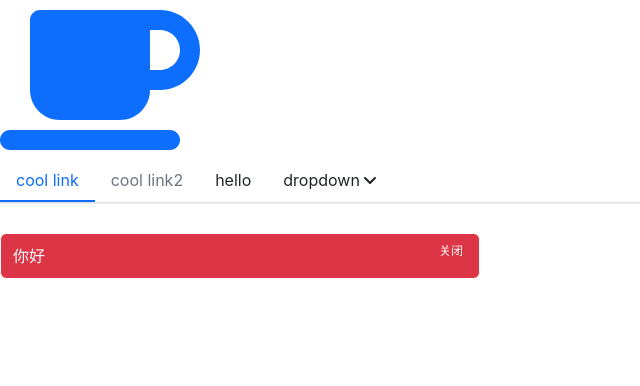
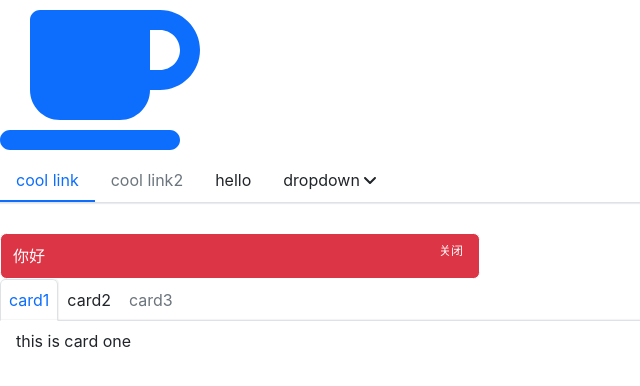
Before and after one commit to frjacson/piano-ui, a React (Create React App) app: page / in a window 1280 px wide. Shown: the top 386 px of the page, without its empty margins (0-640 px from the left). Built offline with nearby package versions, Linux system fonts and the light colour scheme.

Commit message:
feat: add Tabs component

```diff
--- a/src/App.tsx
+++ b/src/App.tsx
@@ -7,7 +7,9 @@ import MenuItem from './components/Menu/MenuItem'
 import SubMenu from './components/Menu/SubMenu'
 import Icon from './components/Icon/Icon'
 import Alert from './components/Alert/Alert'
-import Button from './components/Button/button'
+// import Button from './components/Button/button'
+import Tabs from './components/Tabs/Tabs'
+import TabItem from './components/Tabs/TabItem'
 
 library.add(fas)
 function App() {
@@ -26,6 +28,13 @@ function App() {
       <Alert type="danger" closeIcon="关闭">
         你好
       </Alert>
+      <Tabs styleType="outline">
+        <TabItem label="card1">this is card one</TabItem>
+        <TabItem label="card2">this is card two</TabItem>
+        <TabItem label="card3" disabled>
+          this is card three
+        </TabItem>
+      </Tabs>
     </div>
   )
 }
--- /dev/null
+++ b/src/components/Tabs/TabItem.tsx
@@ -0,0 +1,28 @@
+import React from 'react'
+import classNames from 'classnames'
+
+export interface TabItemProps {
+  label: any
+  className?: string
+  isActive?: boolean
+  disabled?: boolean
+  children?: React.ReactNode
+}
+
+const TabItem: React.FC<TabItemProps> = props => {
+  const { label, className, isActive, children } = props
+  const classes = classNames('tabs-content', className, {
+    'tabs-content-active': isActive
+  })
+  return (
+    <div className={classes} key={label}>
+      {children}
+    </div>
+  )
+}
+TabItem.defaultProps = {
+  isActive: false,
+  disabled: false
+}
+TabItem.displayName = 'TabItem'
+export default TabItem
--- /dev/null
+++ b/src/components/Tabs/Tabs.tsx
@@ -0,0 +1,78 @@
+import React, { useState } from 'react'
+import classNames from 'classnames'
+import { TabItemProps } from './TabItem'
+
+type TabStyle = 'underline' | 'outline'
+
+export interface TabProps {
+  defalutIndex?: number
+  onSelect?: (selectId: number) => void
+  styleType?: TabStyle
+  className?: string
+  children?: React.ReactNode
+}
+
+const Tabs: React.FC<TabProps> = props => {
+  const { defalutIndex, onSelect, styleType, className, children } = props
+  const classes = classNames('tabs-nav', className, {
+    'tabs-underline': styleType === 'underline',
+    'tabs-outline': styleType === 'outline'
+  })
+  const [activeIndex, setActiveIndex] = useState(defalutIndex)
+  const handleClick = (index: number, disabled: boolean) => {
+    if (disabled) return
+    setActiveIndex(index)
+    if (typeof onSelect === 'function') {
+      onSelect(index)
+    }
+  }
+  const childrenComponent = () => {
+    return React.Children.map(children, (child, index) => {
+      const childElement = child as React.FunctionComponentElement<TabItemProps>
+      const isLabelDisabled = childElement.props.disabled
+        ? childElement.props.disabled
+        : false
+      const tabsLabelClasses = classNames('tabs-label', {
+        'tabs-label-disabled': isLabelDisabled,
+        'tabs-label-active': activeIndex === index
+      })
+      const handleChildClick = () => {
+        handleClick(index, isLabelDisabled)
+      }
+      return (
+        <li className={tabsLabelClasses} onClick={handleChildClick} key={index}>
+          {childElement.props.label}
+        </li>
+      )
+    })
+  }
+  const renderChildren = () => {
+    return React.Children.map(children, (child, index) => {
+      const childElement = child as React.FunctionComponentElement<TabItemProps>
+      const { displayName } = childElement.type
+      if (displayName === 'TabItem') {
+        return React.cloneElement(childElement, {
+          isActive: activeIndex === index
+        })
+      } else {
+        console.error(
+          'Warning: Tabs has a child which is not a TabItem component'
+        )
+      }
+    })
+  }
+  return (
+    <div>
+      <nav className={classes}>
+        <ul className="tabs-ul">{childrenComponent()}</ul>
+      </nav>
+      {renderChildren()}
+    </div>
+  )
+}
+Tabs.defaultProps = {
+  defalutIndex: 0,
+  styleType: 'underline'
+}
+
+export default Tabs
--- /dev/null
+++ b/src/components/Tabs/_style.scss
@@ -0,0 +1,55 @@
+.tabs-nav {
+  border-bottom: $tabs-border-width solid $tabs-border-color;
+  box-shadow: $tabs-box-shadow;
+  > ul.tabs-ul {
+    list-style: none;
+    padding-left: 0;
+    margin-bottom: 0;
+    display: flex;
+    flex-wrap: wrap;
+    >.tabs-label {
+      padding: $tabs-label-padding-y $tabs-label-padding-y;
+      cursor: pointer;
+      border-top-left-radius: $tabs-label-border-radius;
+      border-top-right-radius: $tabs-label-border-radius;
+    }
+    >.tabs-label-disabled {
+      color: $tabs-label-disabled-color;
+      pointer-events: none;
+    }
+  }
+  &.tabs-underline {
+    .tabs-label {
+      border-bottom: $tabs-label-active-border-width solid transparent;
+      &.tabs-label-active {
+        color: $tabs-label-active-color;
+        border-bottom: $tabs-label-active-border-width solid $tabs-label-active-color;
+      }
+    }
+  }
+  &.tabs-outline {
+    box-shadow: $tabs-box-shadow-outline;
+    >ul.tabs-ul {
+      margin-bottom: -$tabs-label-active-border-width;
+    }
+    .tabs-label {
+      border-width: $tabs-label-active-border-width;
+      border-style: solid;
+      border-color: transparent transparent $tabs-border-color;
+      &.tabs-label-active {
+        border-bottom-width: $tabs-label-active-border-bottom-width;
+        color: $tabs-label-active-color;
+        border-color: $tabs-border-color $tabs-border-color $white;
+        box-shadow: $tabs-label-active-box-shadow;
+      }
+    }
+  }
+}
+
+.tabs-content {
+  padding: $tabs-content-padding-y $tabs-content-padding-x;
+  display: none;
+  &.tabs-content-active {
+    display: block;
+  }
+}
--- a/src/styles/_variables.scss
+++ b/src/styles/_variables.scss
@@ -260,6 +260,27 @@ $menu-item-disabled-color: $gray-600 !default;
 $submenu-box-shadow: 0 2px 4px 0 rgba(0, 0, 0, 0.12),
   0 0 6px 0 rgba(0, 0, 0, 0.04);
 
+// tabs
+$tabs-border-width: $border-width !default;
+$tabs-border-color: $border-color !default;
+$tabs-box-shadow: inset 0 1px 0 rgba($white, 0.15), 0 1px 1px rgba($black, 0.05) !default;
+
+$tabs-box-shadow-outline: inset 0 1px 0 rgba($white, 0.05), inset 0 -1px 1px rgba($black, 0.05) !default;
+
+$tabs-label-padding-y: 0.5rem !default;
+$tabs-label-padding-x: 1rem !default;
+$tabs-label-border-radius: 0.35rem;
+
+$tabs-label-disabled-color: $gray-600 !default;
+
+$tabs-label-active-color: $primary !default;
+$tabs-label-active-border-width: 1px !default;
+$tabs-label-active-border-bottom-width: 1.5px !default;
+$tabs-label-active-box-shadow: inset 0 -1px 0 rgba($white, 0.15), 1px -1px 1px rgba($black, 0.05) !default;
+
+$tabs-content-padding-y: 0.5rem !default;
+$tabs-content-padding-x: 1rem !default;
+
 //input
 $input-padding-y: $btn-padding-y !default;
 $input-padding-x: $btn-padding-x !default;
--- a/src/styles/index.scss
+++ b/src/styles/index.scss
@@ -12,3 +12,5 @@
 @import '../components/Icon/style';
 
 @import '../components/Alert/style';
+
+@import '../components/Tabs/style';
```
Also changed, not shown: 1 other file (tests, documents, lock files or other folders).
